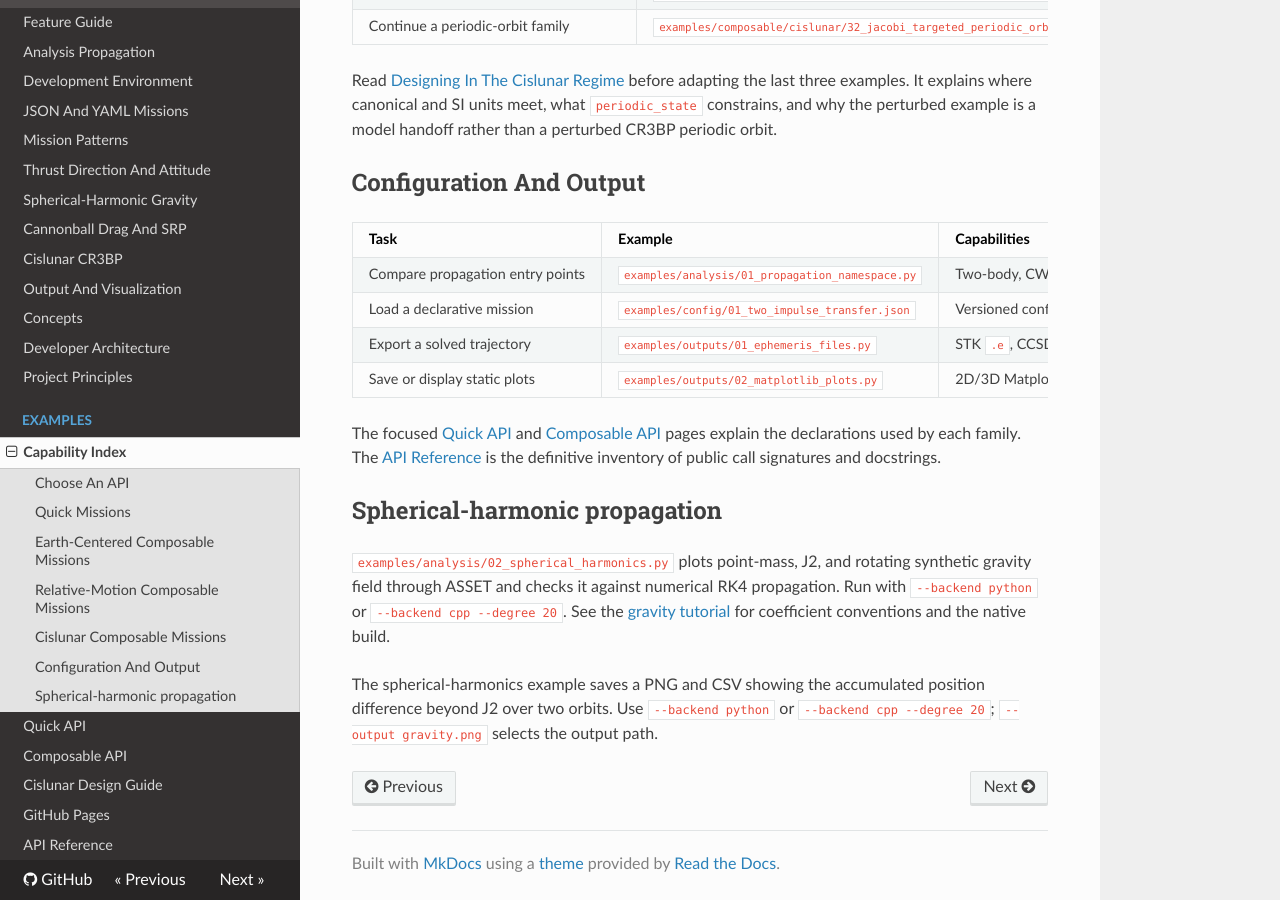
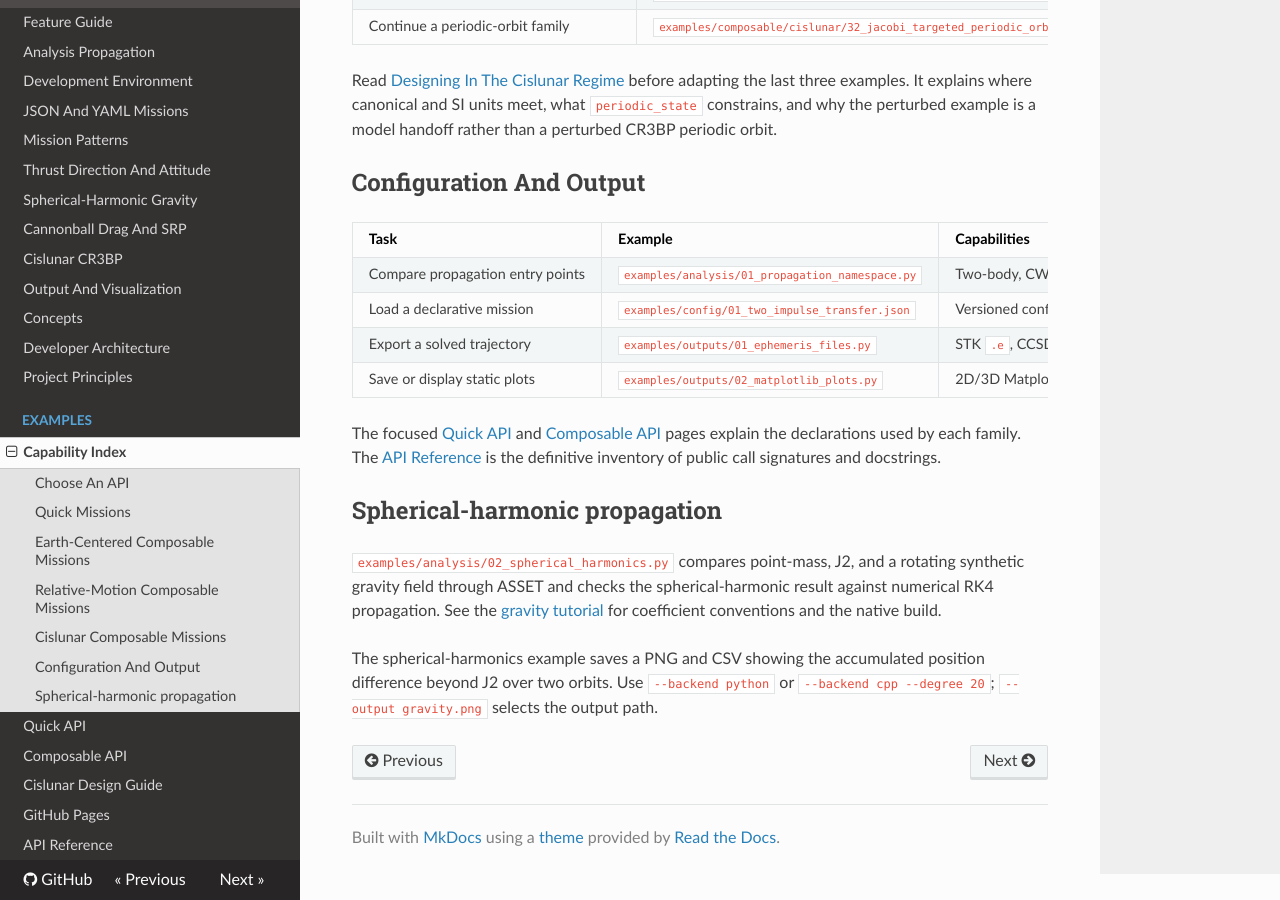
Before and after one commit to GHevia/octavian, an MkDocs documentation site: the page built from docs/examples/index.md, in a window 1280 px wide and 900 px high, scrolled down 2404 px. Built offline with MkDocs 1.6.1, drawn with Linux system fonts in a browser that asks for light colours; nearby versions of some CDN libraries.

```diff
--- a/docs/examples/index.md
+++ b/docs/examples/index.md
@@ -99,9 +99,9 @@
 
 ## Spherical-harmonic propagation
 
-`examples/analysis/02_spherical_harmonics.py` plots point-mass, J2, and rotating synthetic
-gravity field through ASSET and checks it against numerical RK4 propagation.
-Run with `--backend python` or `--backend cpp --degree 20`.
+`examples/analysis/02_spherical_harmonics.py` compares point-mass, J2, and a rotating
+synthetic gravity field through ASSET and checks the spherical-harmonic result
+against numerical RK4 propagation.
 See the [gravity tutorial](../tutorials/spherical-harmonics.md) for coefficient
 conventions and the native build.
 
```
Also changed, not shown: 1 other file.
